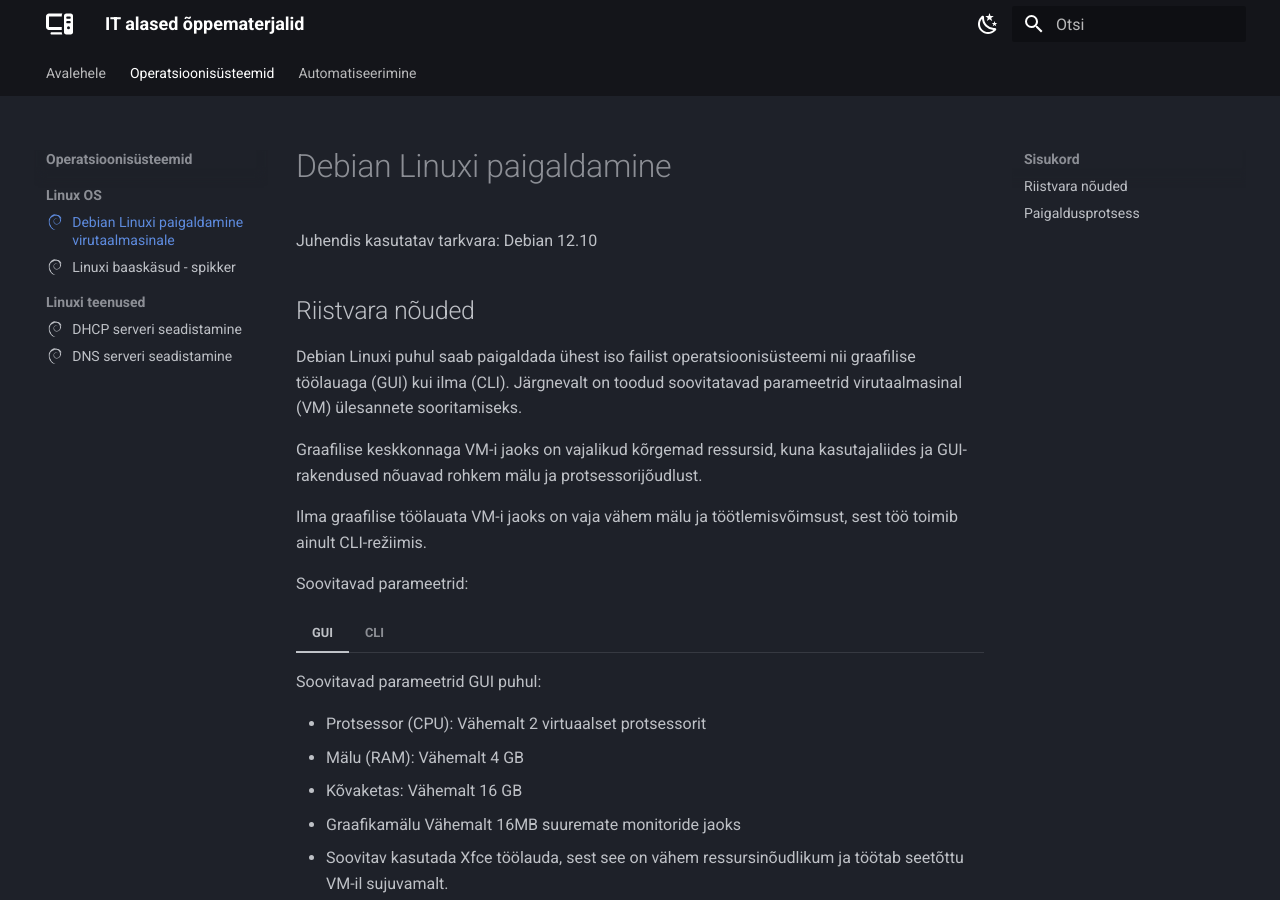
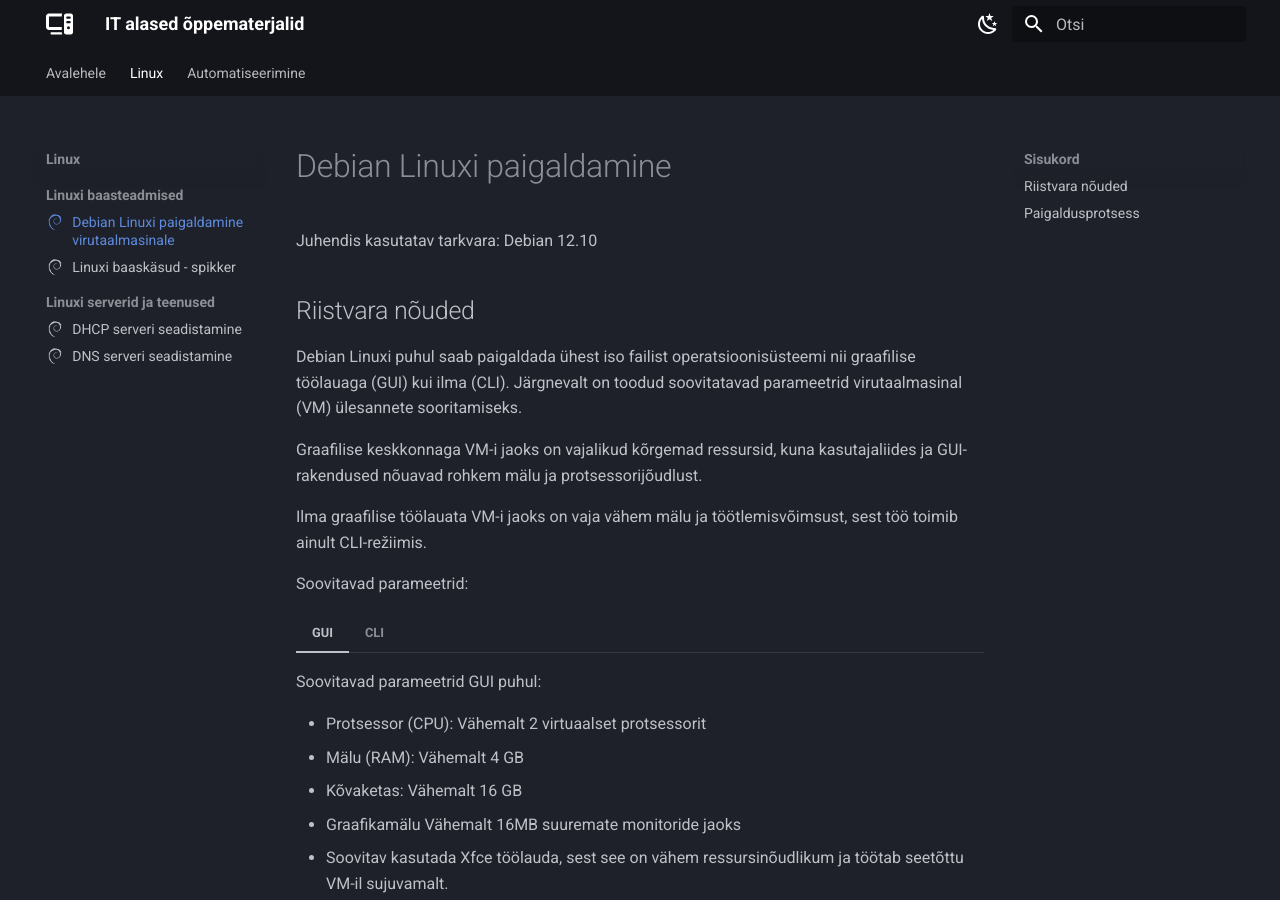
Before and after one commit to priitpaap/priitpaap.github.io, an MkDocs documentation site: the page built from docs/linux/debpaigaldus.md, in a window 1280 px wide and 900 px high. Built offline with MkDocs 1.6.1 and Material for MkDocs 9.7.7, drawn with Linux system fonts in a browser that asks for light colours.

Commit message:
Update mkdocs.yml

```diff
--- a/mkdocs.yml
+++ b/mkdocs.yml
@@ -76,11 +76,11 @@
 
 nav:
   - Avalehele: https://priitpaap.github.io
-  - Operatsioonisüsteemid:
-    - 'Linux OS':
+  - Linux:
+    - 'Linuxi baasteadmised':
       - 'Debian Linuxi paigaldamine virutaalmasinale': linux/debpaigaldus.md
       - 'Linuxi baaskäsud - spikker': linux/linuxi-baaskasud-spikker.md
-    - 'Linuxi teenused':
+    - 'Linuxi serverid ja teenused':
       - 'DHCP serveri seadistamine': linux/dhcp.md
       - 'DNS serveri seadistamine': linux/dns.md
   - Automatiseerimine:
```
